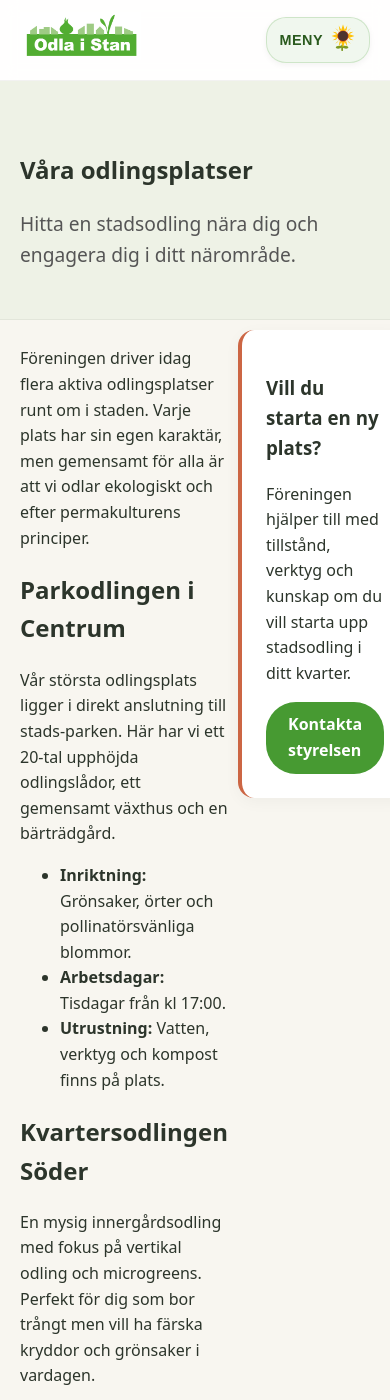
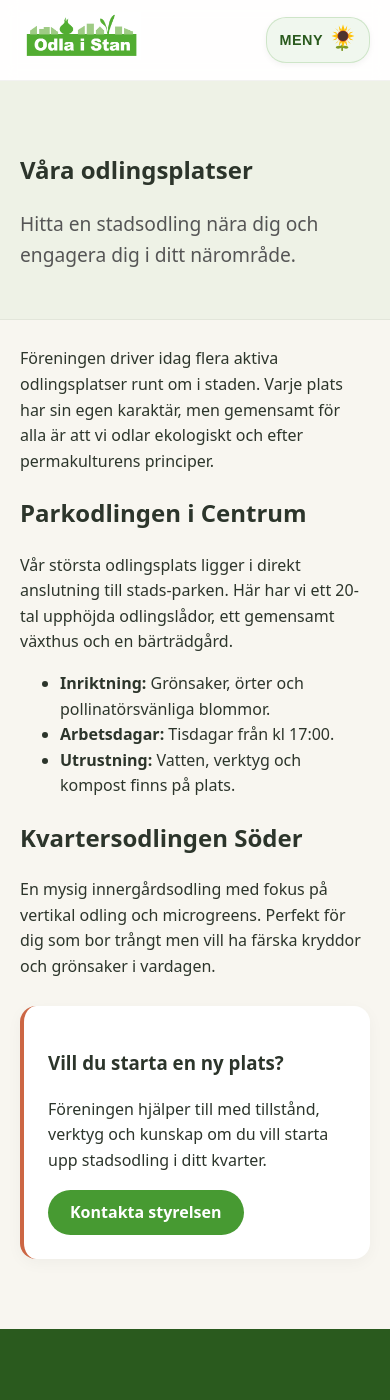
Before and after one commit to AndreasSyren/oismalmo, a Jekyll site: the page built from odlingsplatser.md, in a window 390 px wide and 1400 px high. Built offline with Jekyll 4.4.1, drawn with Linux system fonts in a browser that asks for light colours.

Commit message:
Update style.css

```diff
--- a/assets/css/style.css
+++ b/assets/css/style.css
@@ -278,7 +278,7 @@ body {
   }
   .page-grid {
     display: grid;
-    grid-template-rows: 2fr 0fr;
+    grid-template-columns: 1fr;
     gap: 10px;
     padding: 10px 0;
 }
```
